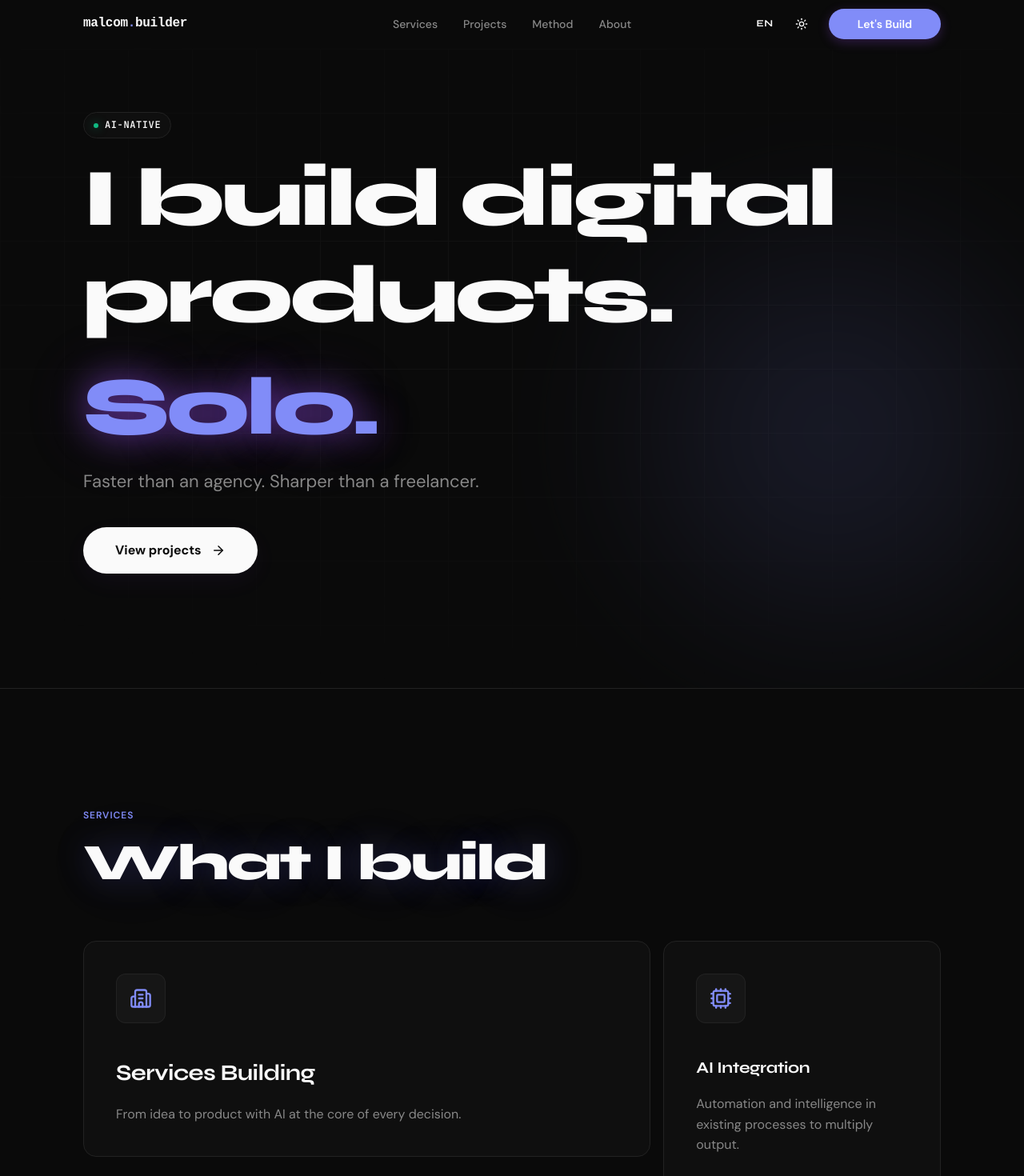
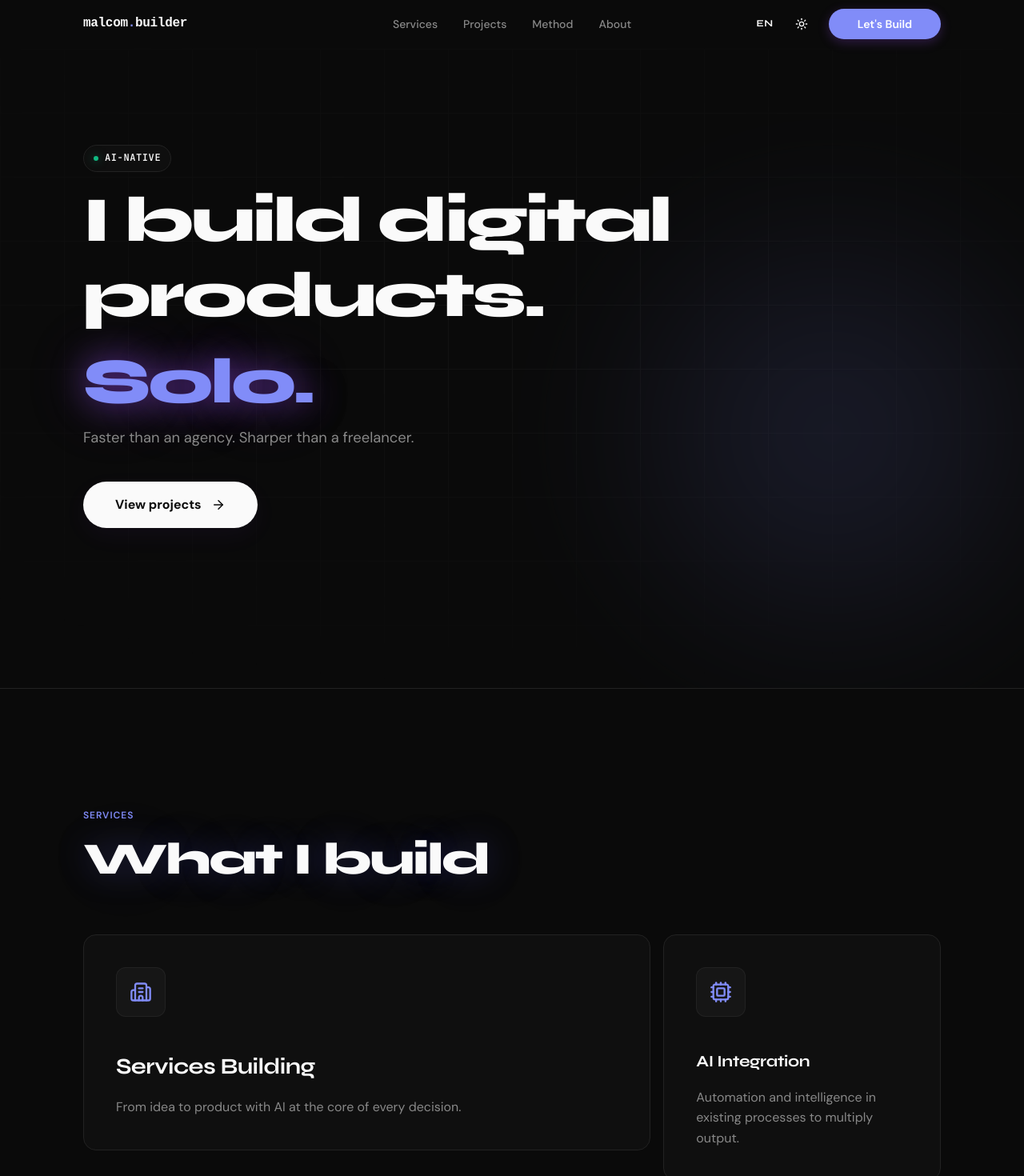
Before and after one commit to malcom-builder/malcombuilder.com, a Next.js app: page /en in a window 1280 px wide. Shown: the top 1470 px of the page at 80% size. Built offline with nearby package versions, Linux system fonts and the light colour scheme.

Commit message:
fix(ui): reduce font sizes and margins to fit cta in viewport

```diff
--- a/src/app/globals.css
+++ b/src/app/globals.css
@@ -42,7 +42,7 @@ body {
 /* ─── Typography ─────────────────────────────────────────────────────────── */
 .display {
   font-family: var(--font-display, "Syne", system-ui, sans-serif);
-  font-size: clamp(2.5rem, 8vw, 7rem);
+  font-size: clamp(2rem, 6.5vw, 5rem);
   font-weight: 800;
   letter-spacing: -0.04em;
   line-height: 1;
@@ -50,7 +50,7 @@ body {
 
 .heading {
   font-family: var(--font-display, "Syne", system-ui, sans-serif);
-  font-size: clamp(2rem, 5vw, 4rem);
+  font-size: clamp(1.75rem, 5vw, 3.5rem);
   font-weight: 800;
   letter-spacing: -0.04em;
   line-height: 1.05;
--- a/src/components/sections/Hero.tsx
+++ b/src/components/sections/Hero.tsx
@@ -66,7 +66,7 @@ export function Hero() {
         />
       </div>
 
-      <div className="container" style={{ position: "relative", zIndex: 1, marginTop: "-12vh" }}>
+      <div className="container" style={{ position: "relative", zIndex: 1, marginTop: "-14vh" }}>
         <motion.div
           variants={container}
           initial="hidden"
@@ -83,7 +83,7 @@ export function Hero() {
               padding: "0.375rem 0.75rem",
               border: "1px solid var(--color-border)",
               borderRadius: "9999px",
-              marginBottom: "1.5rem",
+              marginBottom: "1.25rem",
               fontFamily: "var(--font-mono)",
               fontSize: "0.75rem",
               fontWeight: 600,
@@ -98,7 +98,7 @@ export function Hero() {
           </motion.div>
 
           {/* Headline */}
-          <h1 className="display" style={{ color: "var(--color-fg)", marginBottom: "1.5rem", whiteSpace: "pre-line" }}>
+          <h1 className="display" style={{ color: "var(--color-fg)", marginBottom: "1rem", whiteSpace: "pre-line" }}>
             <TextReveal text={t("headline")} delay={0.2} />
             <br />
             <motion.span
@@ -129,7 +129,7 @@ export function Hero() {
           <motion.p
             variants={item}
             style={{
-              fontSize: "clamp(1.125rem, 2vw, 1.375rem)",
+              fontSize: "clamp(1rem, 1.5vw, 1.15rem)",
               color: "var(--color-muted)",
               maxWidth: "40rem",
               marginBottom: "2.5rem",
```
